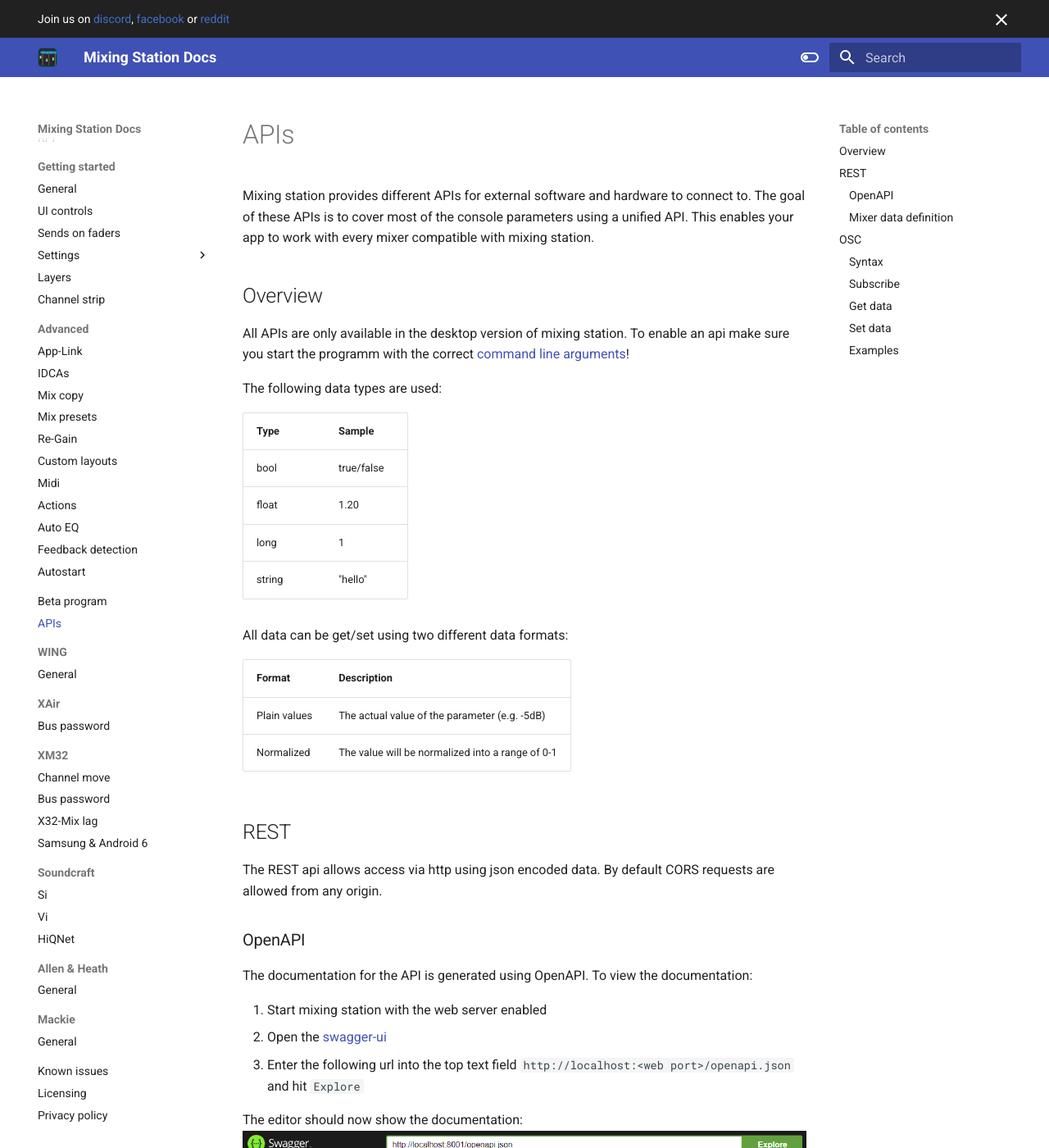
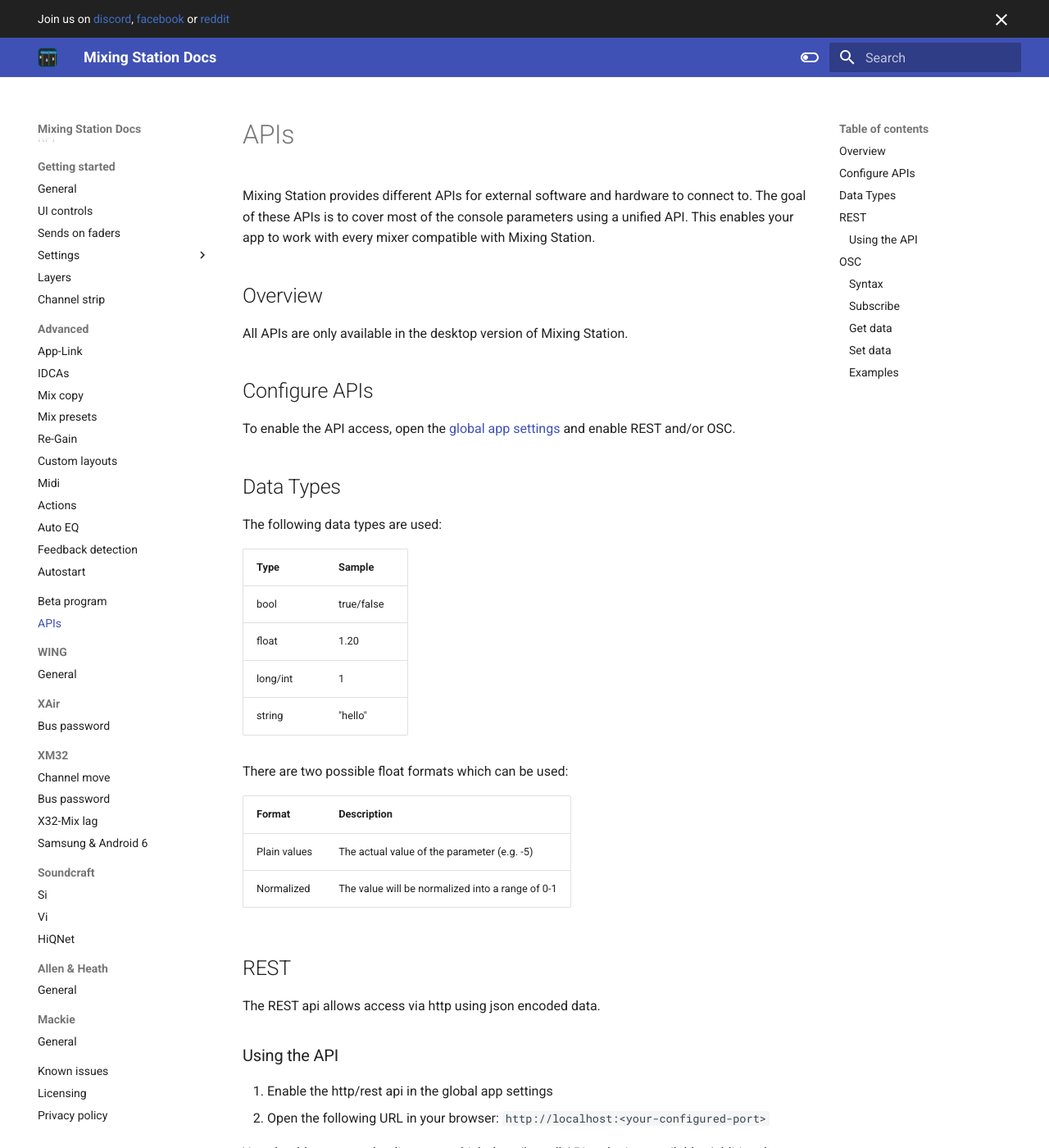
Before and after one commit to davidgiga1993/mixing-station-docs, an MkDocs documentation site: the page built from docs/integrations/apis.md, in a window 1280 px wide and 1400 px high. Shown: the whole window at 82% size. Built offline with MkDocs 1.6.1 and Material for MkDocs 9.7.7, drawn with Linux system fonts in a browser that asks for light colours; some of the changed text lies outside the part shown.

Commit message:
docs: api

```diff
--- a/docs/integrations/apis.md
+++ b/docs/integrations/apis.md
@@ -1,52 +1,49 @@
 # APIs
-Mixing station provides different APIs for external software and hardware to connect to.
+Mixing Station provides different APIs for external software and hardware to connect to.
 The goal of these APIs is to cover most of the console parameters using a unified API.
-This enables your app to work with every mixer compatible with mixing station.
+This enables your app to work with every mixer compatible with Mixing Station.
 
 ## Overview
-All APIs are only available in the desktop version of mixing station.
-To enable an api make sure you start the programm with the correct [command line arguments](../platforms/pc.md)!
+All APIs are only available in the desktop version of Mixing Station.
 
+## Configure APIs
+To enable the API access, open the [global app settings](../settings/global.md) and enable REST and/or OSC.
+
+## Data Types
 The following data types are used:
 
 | Type | Sample |
 | --- | --- |
 | bool | true/false |
 | float | 1.20 |
-| long | 1 |
+| long/int | 1 |
 | string | "hello" |
 
 
 
-All data can be get/set using two different data formats:
+There are two possible float formats which can be used:
 
 | Format | Description |
 | --- | --- |
-| Plain values | The actual value of the parameter (e.g. -5dB) |
+| Plain values | The actual value of the parameter (e.g. -5) |
 | Normalized | The value will be normalized into a range of 0-1 |
 
 
 ## REST
 The REST api allows access via http using json encoded data.
-By default CORS requests are allowed from any origin.
 
-### OpenAPI
-The documentation for the API is generated using OpenAPI.
-To view the documentation:
+### Using the API
 
-1. Start mixing station with the web server enabled
-2. Open the [swagger-ui](https://petstore.swagger.io/){target=_blank}
-3. Enter the following url into the top text field `http://localhost:<web port>/openapi.json` and hit `Explore`
+1. Enable the http/rest api in the global app settings
+2. Open the following URL in your browser: `http://localhost:<your-configured-port>`
 
-The editor should now show the documentation:
-![swagger-docs](../img/integrations/swagger.png)
-
-### Mixer data definition
-If you just want to see all data available for the current mixer open your browser and enter `http://localhost:<web port>/console/data/definition`
+You should now see a landing page which describes all API endpoints available.
+Additionaly you can explore all data exposed via the API.
 
 
 ## OSC
-The OSC api has access to the same parameters as the rest api. Therefore it's possible to use the data model described in the rest api for implementing the OSC api. To see all `dataPath`s  available you need to use the rest api.
+Provides access to the same parameters accessible via the rest api.
+You can see all available parameters by opening the data explorer (follow the rest api steps above and open the webpage)
 
 OSC bundles are **not** supported.
 
```
